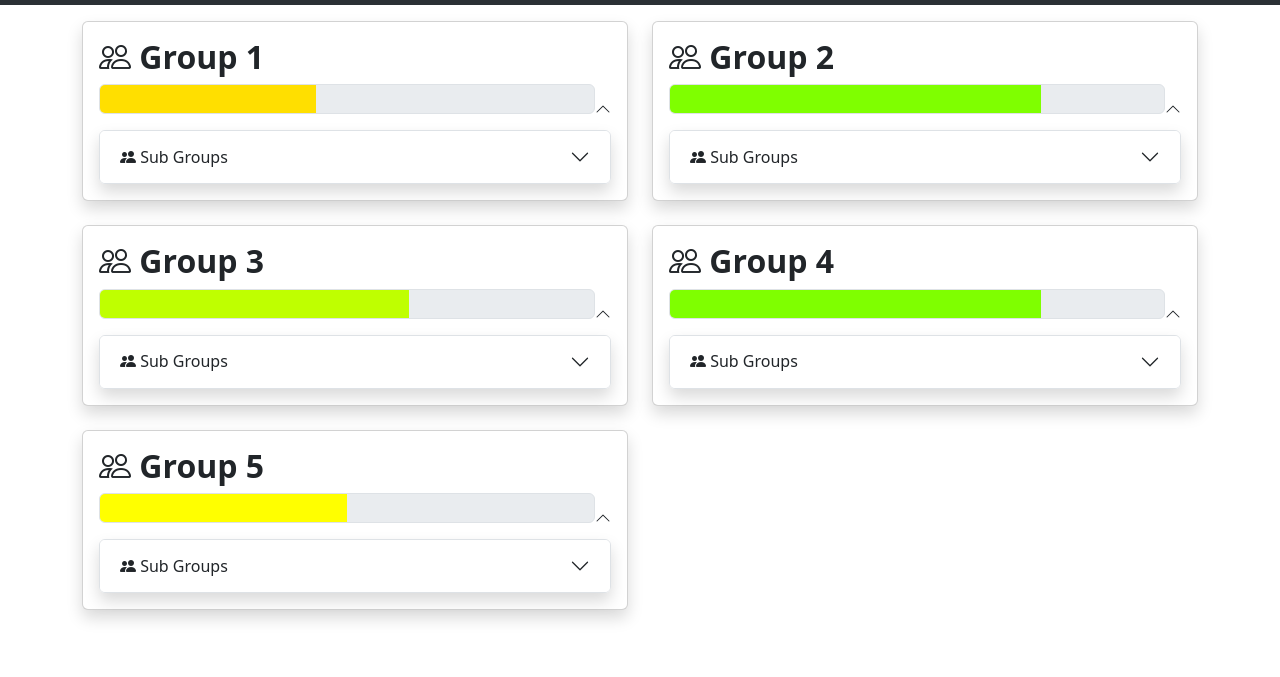
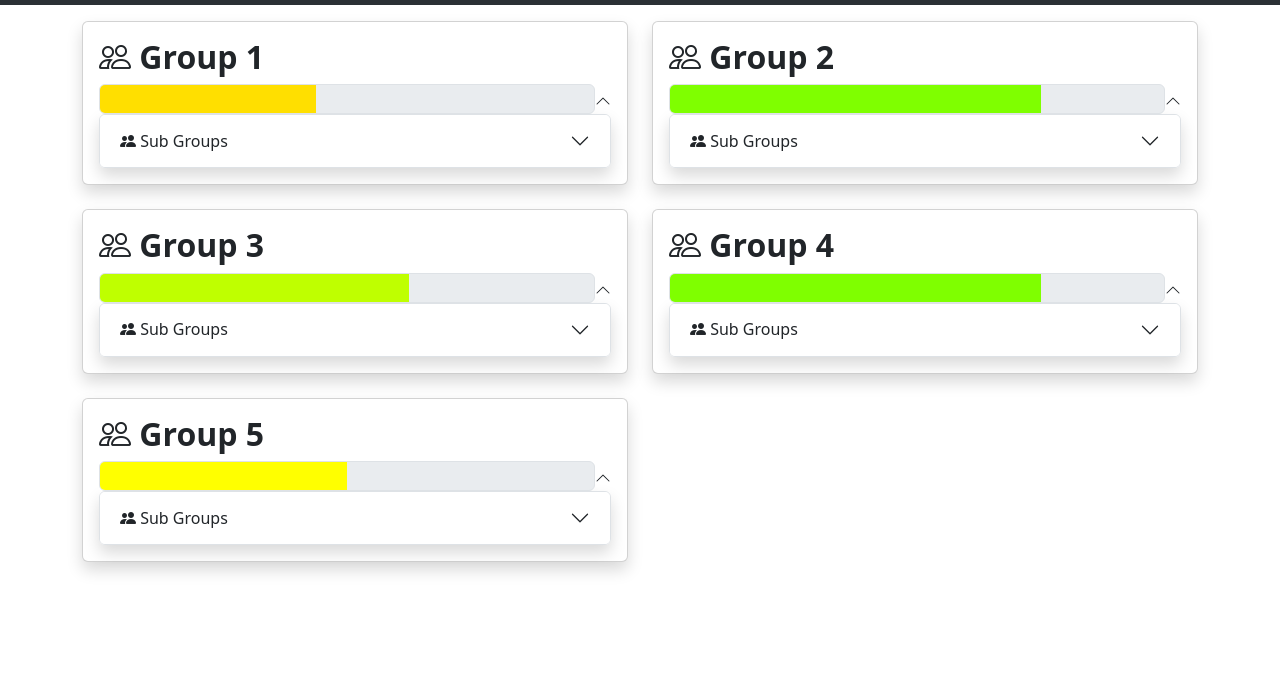
Before and after one commit to alex-pallan/team-relationship-tracker, a plain HTML site: page index.html in a window 1280 px wide. Shown: the part 51-728 px from the top of the page. Drawn offline with nearby package versions, Linux system fonts and the light colour scheme.

Commit message:
Update index.html

```diff
--- a/index.html
+++ b/index.html
@@ -73,7 +73,7 @@
         return `
         <div class="d-flex align-items-center justify-content-between">
   <div
-    class="progress mb-3 border w-100"
+    class="progress border w-100"
     role="progressbar"
     aria-valuenow="${percentage}"
     aria-valuemin="0"
```
